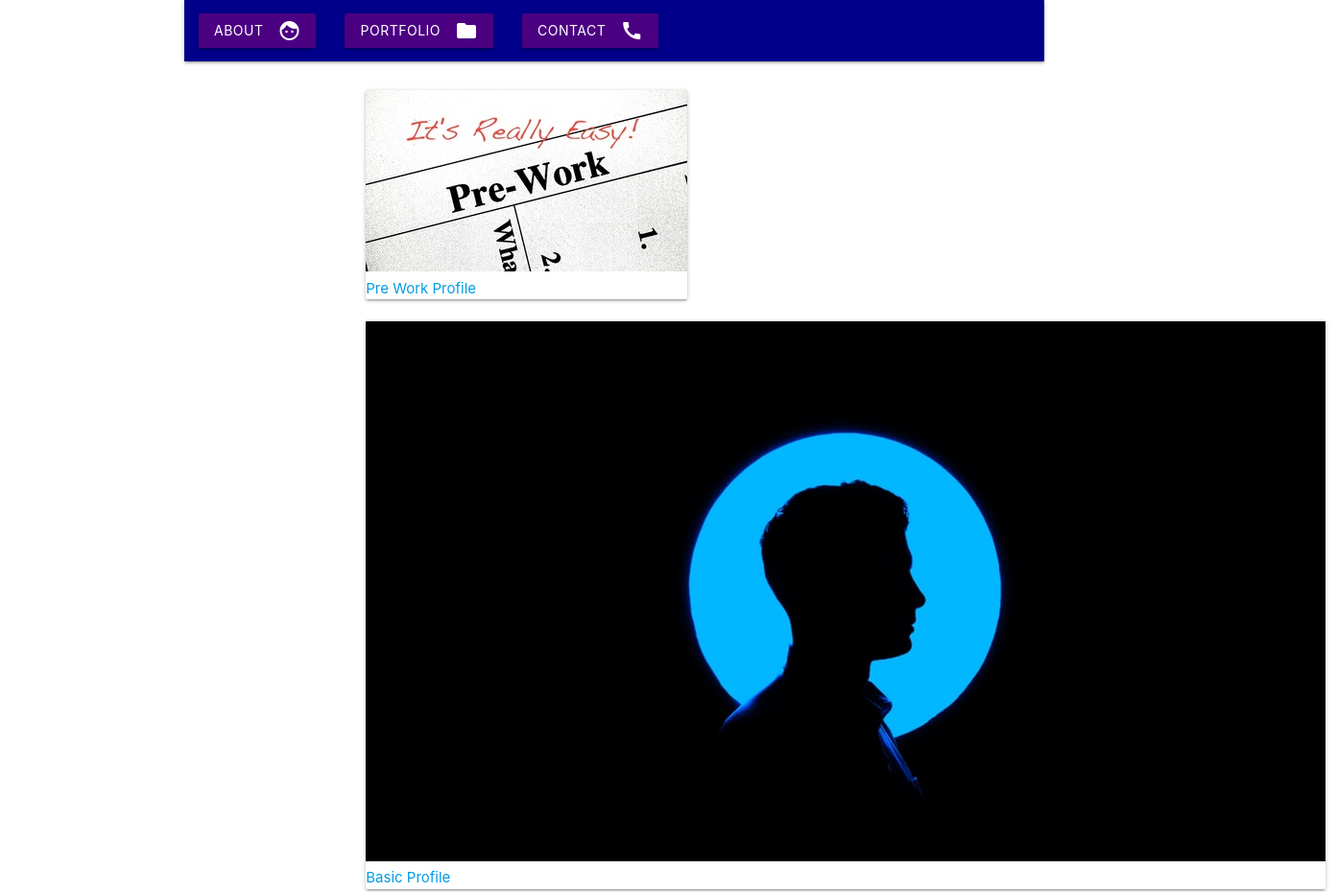
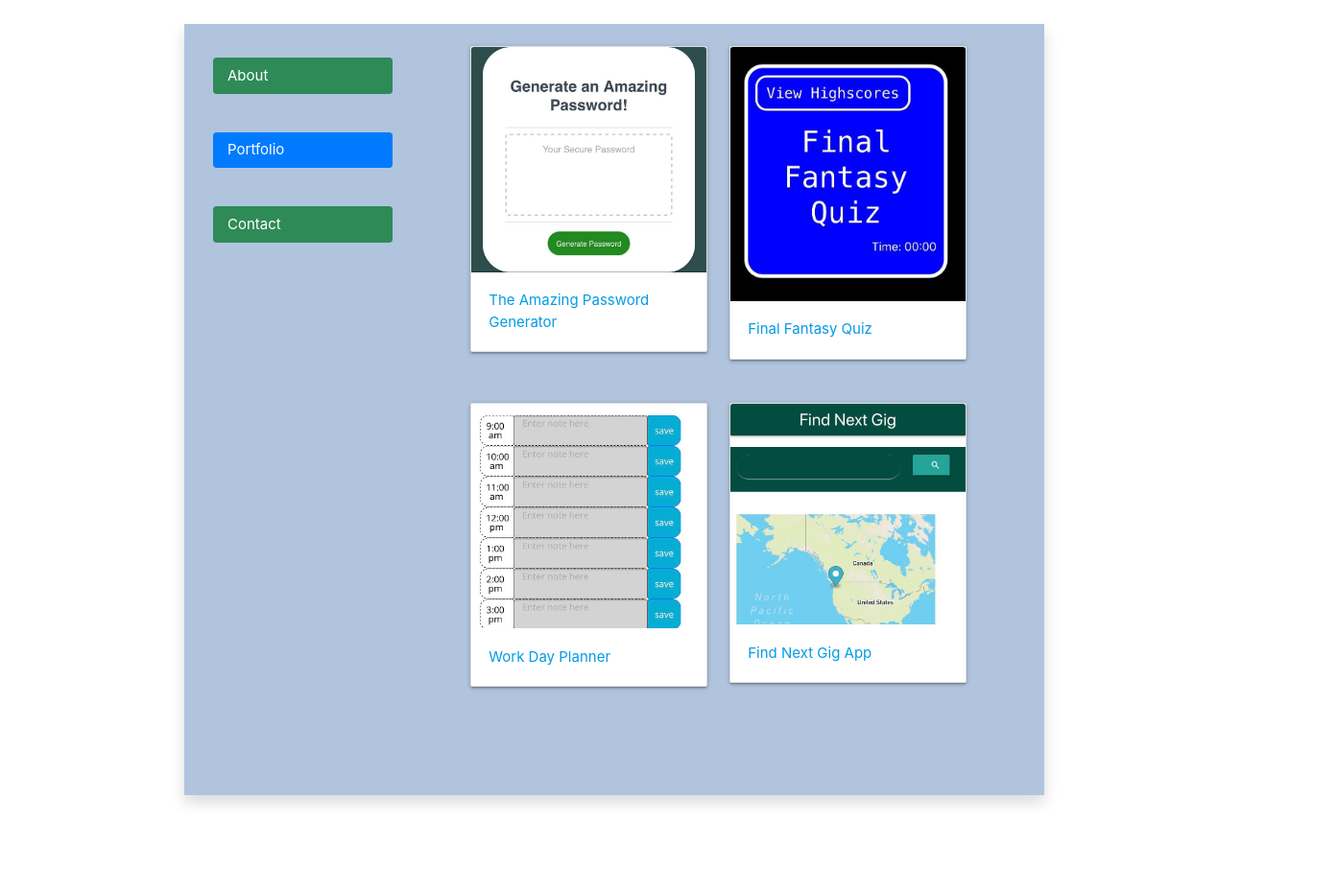
Before and after one commit to Merkraith/Portfolio-with-Bootstrap, a plain HTML site: page portfolio.html in a window 1280 px wide. Shown: the top 930 px of the page at 96% size, 1393 px wide, since content can reach past the window. After the commit the page ends 874 px from the top, so only its background shows below. Drawn offline with nearby package versions, Linux system fonts and the light colour scheme.

Commit message:
major remodel

```diff
--- a/portfolio.html
+++ b/portfolio.html
@@ -3,6 +3,8 @@
 
 <head>
   <meta charset="UTF-8" />
+  <link rel="stylesheet" href="https://stackpath.bootstrapcdn.com/bootstrap/4.4.1/css/bootstrap.min.css"
+    integrity="sha384-Vkoo8x4CGsO3+Hhxv8T/Q5PaXtkKtu6ug5TOeNV6gBiFeWPGFN9MuhOf23Q9Ifjh" crossorigin="anonymous">
   <!-- Compiled and minified CSS -->
   <link rel="stylesheet" href="https://cdnjs.cloudflare.com/ajax/libs/materialize/1.0.0/css/materialize.min.css">
 
@@ -15,61 +17,70 @@
 </head>
 
 <body>
-  <div class="container">
-    <nav class="col s10">
-      <div class="nav-wrapper col s10">
-        <ul class="center hide-on-med-and-down">
-          <li><a href="./index.html" class="waves-effect waves-purple btn">About<i
-                class="material-icons right">face</i></a></li>
-          <li><a href="./portfolio.html" class="waves-effect waves-purple btn">Portfolio <i
-                class="material-icons right">folder</i></a></li>
-          <li><a href="./contact.html" class="waves-effect waves-purple btn">Contact<i
-                class="material-icons right">call</i></a></li>
-        </ul>
+  <div class="shadow p-3 mb-5 container">
+    <div class="row">
+      <div class="col-3">
+        <div class="nav flex-column nav-pills" id="v-pills-tab" role="tablist" aria-orientation="vertical">
+          <a class="nav-link" id="v-pills-home-tab" data-toggle="pill" href="./index.html" role="tab"
+            aria-controls="v-pills-home" aria-selected="true">About</a>
+          <a class="nav-link active" id="v-pills-profile-tab" data-toggle="pill" href="./portfolio.html" role="tab"
+            aria-controls="v-pills-profile" aria-selected="false">Portfolio</a>
+          <a class="nav-link" id="v-pills-messages-tab" data-toggle="pill" href="./contact.html" role="tab"
+            aria-controls="v-pills-messages" aria-selected="false">Contact</a>
         </div>
-    </nav>
+      </div>
+      <div class="col-9">
+        <div class="tab-content" id="v-pills-tabContent">
 
+          <div class="tab-pane fade " id="v-pills-home" role="tabpanel" aria-labelledby="v-pills-about-tab"></div>
 
-    <br>
+          <div class="tab-pane fade show active" id="v-pills-profile" role="tabpanel" aria-labelledby="v-pills-profile-tab">
 
-    <main class="row justify-content-center">
+            <div class="row justify-content-center">
               <div class="row row-cols-1 row-cols-md-2" style="max-width: 540px;">
                 <div class="col mb-4">
                   <div class="card">
-            <img src="./images/portfolio1.jpg" class="card-img-top" alt="portfolio1">
+                    <img src="./images/pwgen.jpg" class="card-img-top" alt="PWGenerator">
                     <div class="card-body">
-              <a href="https://merkraith.github.io/prework-about-me/" class="card-link">Pre Work Profile</a>
+                      <a href="https://merkraith.github.io/The-Amazing-Password-Generator/" class="card-link">The Amazing Password Generator</a>
                     </div>
                   </div>
                 </div>
                 <div class="col mb-4">
                   <div class="card">
-            <img src="./images/portfolio2.jpg" class="card-img-top" alt="portfolio2">
+                    <img src="./images/ffquiz.jpg" class="card-img-top" alt="FinalFantasyQuiz">
                     <div class="card-body">
-              <a href="https://merkraith.github.io/Basic-Profile/" class="card-link">Basic Profile</a>
+                      <a href="https://merkraith.github.io/Final-Fantasy-Quiz/" class="card-link">Final Fantasy Quiz</a>
                     </div>
                   </div>
                 </div>
                 <div class="col mb-4">
                   <div class="card">
-            <img src="./images/portfolio3.jpg" class="card-img-top" alt="portfolio3">
+                    <img src="./images/workdayplanner.jpg" class="card-img-top" alt="WorkDayPlanner">
                     <div class="card-body">
-              <a href="https://markheil.portfoliobox.net/" class="card-link">Graphic Design Portfolio</a>
+                      <a href="https://merkraith.github.io/Work-Day-Planner/" class="card-link">Work Day Planner</a>
                     </div>
                   </div>
                 </div>
                 <div class="col mb-4">
                   <div class="card">
-            <img src="./images/portfolio4.png" class="card-img-top" alt="portfolio4">
+                    <img src="./images/findnextgig.jpg" class="card-img-top" alt="FindNextGig">
                     <div class="card-body">
-              <a href="https://merkraith.github.io/Midwest-Gaming-Classic/" class="card-link">Midwest Gaming Classic</a>
+                      <a href="https://merkraith.github.io/Band-Tour-Manager/" class="card-link">Find Next Gig App</a>
+                    </div>
                   </div>
                 </div>
               </div>
 
+          </div>
+
+
+          <div class="tab-pane fade" id="v-pills-messages" role="tabpanel" aria-labelledby="v-pills-messages-tab"></div>
 
         </div>
-    </main>
+      </div>
+    </div>
+    </div>
   </div>
 </body>
 
--- a/style.css
+++ b/style.css
@@ -1,13 +1,21 @@
 
-nav {
 
-  background-color: darkblue;
+.container {
+  margin-top: 25px;
+  box-shadow: black;
+  background-color: lightsteelblue;
 }
 
-.btn {
-  background-color: indigo;
+.nav-link {
+  margin-top: 20px;
+  margin-bottom: 20px;
 }
 
-.btn:hover {
-  background-color: purple;
+.nav-link {
+  background-color: seagreen;
+  color: white;
 }
+
+.nav-link:active {
+  background-color: forestgreen;
+}
```
Also changed, not shown: contact.html (+35 -13 lines), index.html (+49 -24 lines), images/ffquiz.jpg (added), images/findnextgig.jpg (added), images/portfolio1.jpg (deleted), images/portfolio2.jpg (deleted), images/portfolio3.jpg (deleted), images/portfolio4.png (deleted), images/pwgen.jpg (added), images/resumestockphoto.jpg (added), images/workdayplanner.jpg (added), 1 other file. Lines whose indentation alone changed are shown as unchanged.
